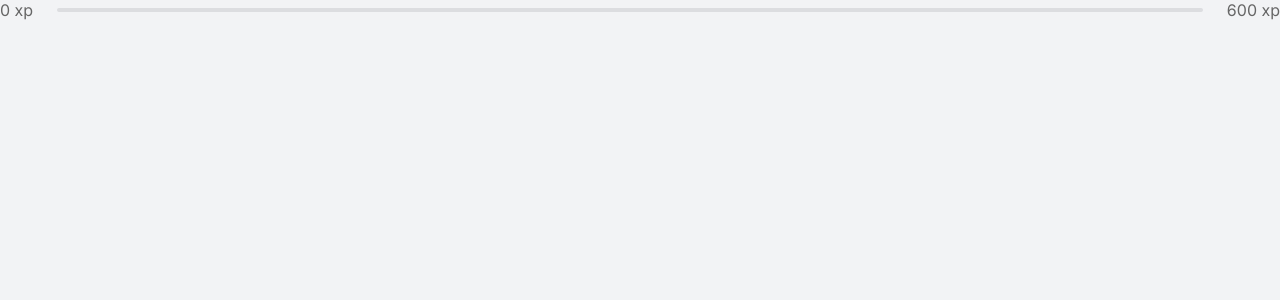
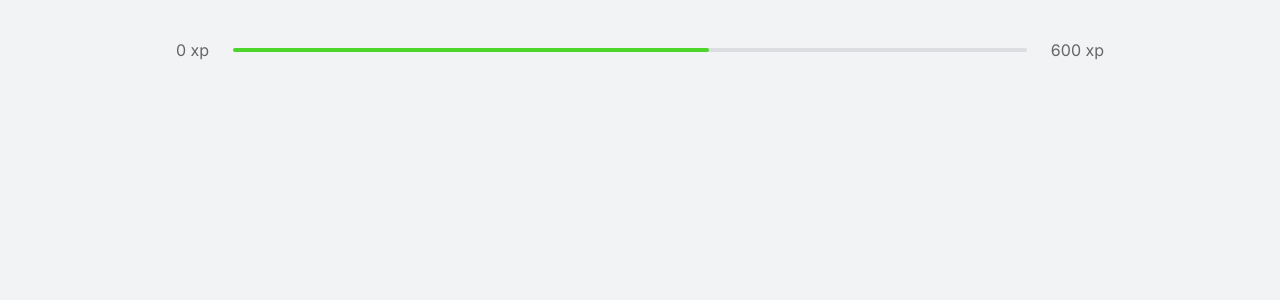
Before and after one commit to DanielOliveiraSouza/next-level-week-04, a React (Create React App) app in the folder aulas/moveit/: page / in a window 1280 px wide. Shown: the top 300 px of the page. Built offline with nearby package versions, Linux system fonts and the light colour scheme.

Commit message:
define o componente ExperienceBar e adiciona estilizaçao

```diff
--- a/aulas/moveit/src/App.tsx
+++ b/aulas/moveit/src/App.tsx
@@ -2,7 +2,7 @@ import { ExperienceBar } from './components/ExperienceBar';
 import './styles/global.css';
 function App() {
   return (
-    <div>
+    <div className="container">
       <ExperienceBar/>
     </div>
   );
--- a/aulas/moveit/src/components/ExperienceBar.tsx
+++ b/aulas/moveit/src/components/ExperienceBar.tsx
@@ -2,7 +2,9 @@ export function ExperienceBar(){
     return (
         <header className="experience-bar">
             <span>0 xp</span>
-            <div/>
+            <div>
+                <div style={{width: '60%' }}/>
+            </div>
             <span>600 xp</span>
         </header>
     );
--- a/aulas/moveit/src/styles/global.css
+++ b/aulas/moveit/src/styles/global.css
@@ -51,6 +51,15 @@ a {
 }
 
 
+.container {
+    height: 100vh;
+    max-width: 992px ;
+    margin: 0 auto;
+    padding: 2.5rem 2rem;
+    display: flex;
+    flex-direction: column;
+
+}
 .experience-bar {
     display: flex;
     align-items: center;
@@ -70,3 +79,10 @@ a {
     position: relative;
 
 }
+
+.experience-bar > div > div {
+    height: 4px;
+    border-radius: 4px;
+    background:var(--green);
+
+}
```
